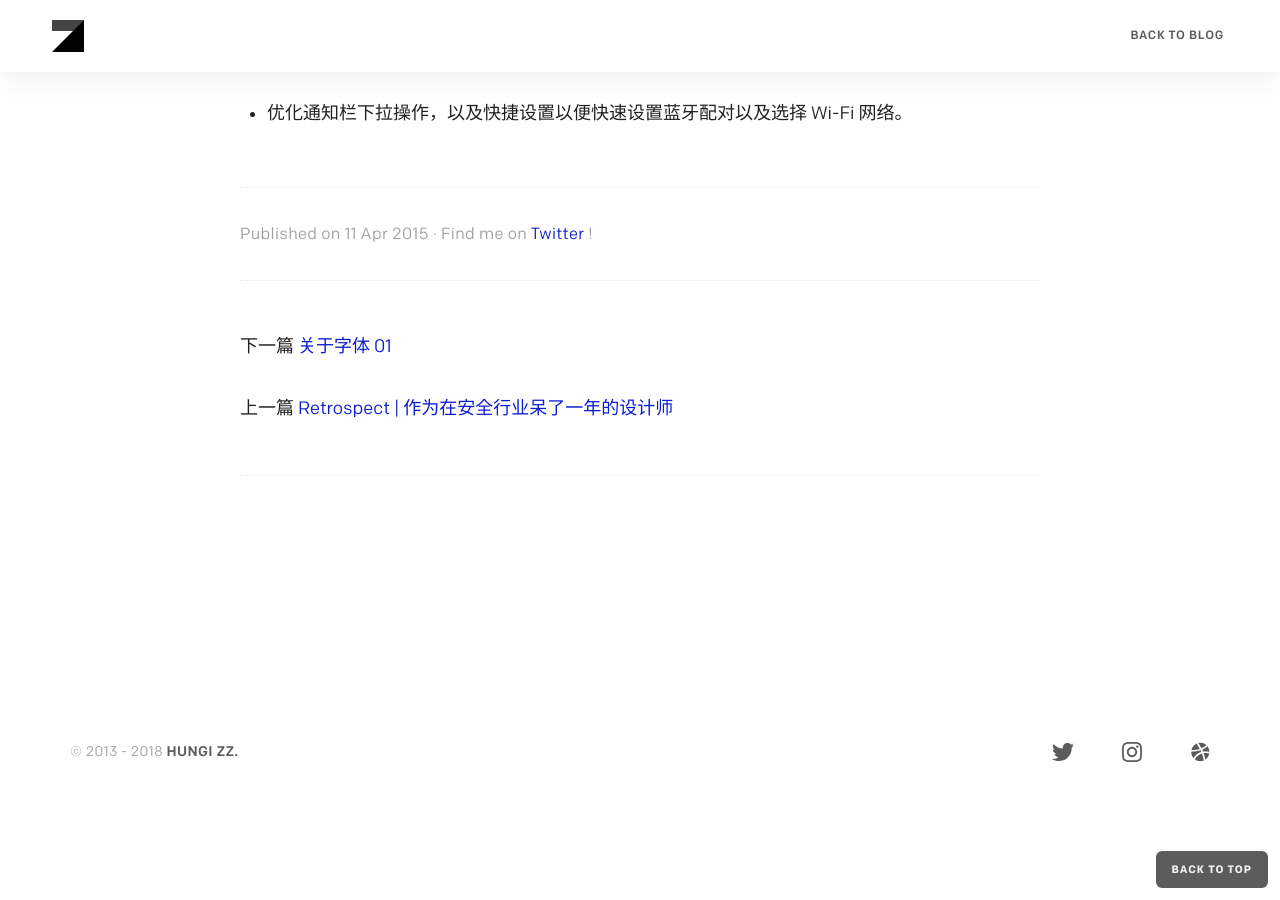
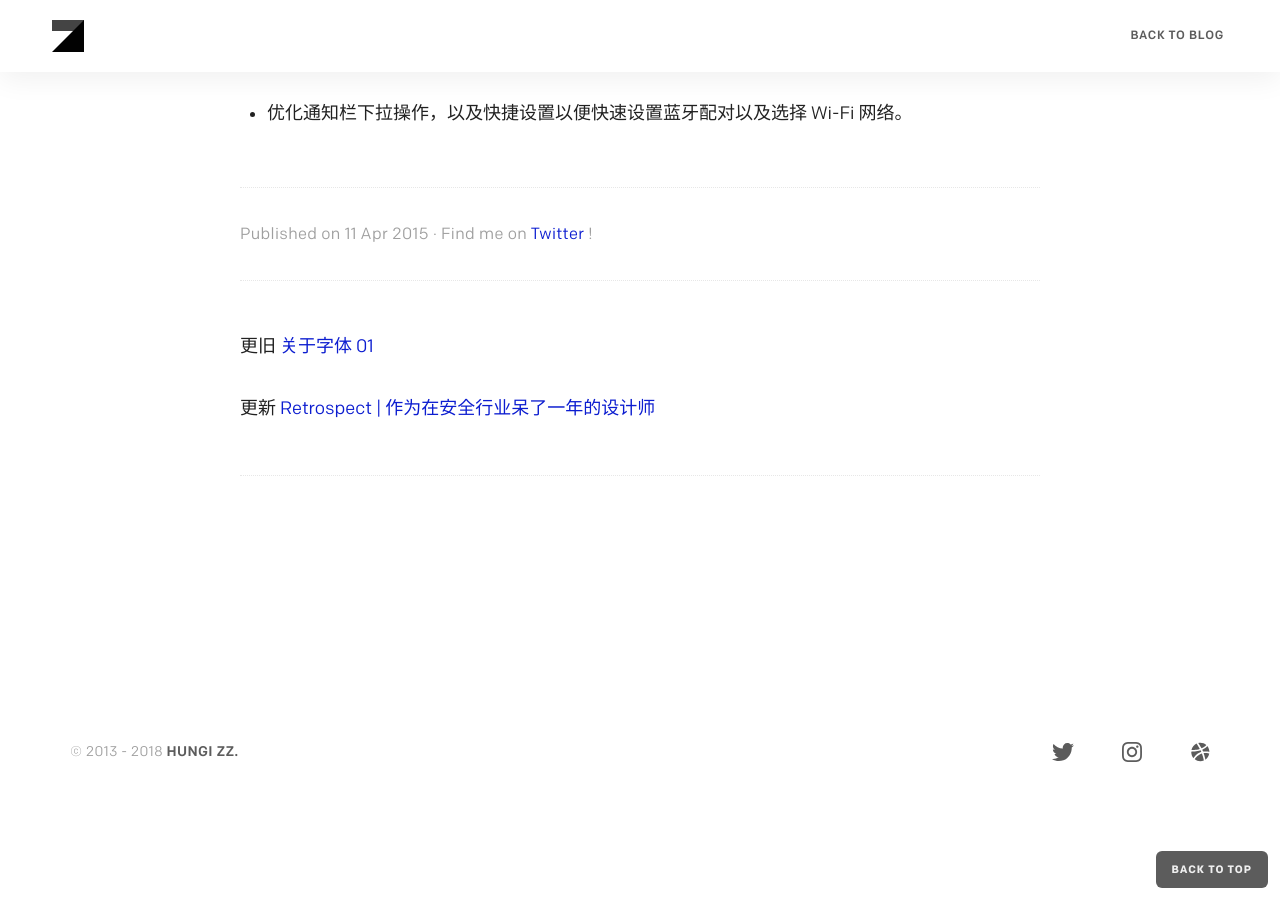
Before and after one commit to hominthesky/blog, a Jekyll site: the page built from _posts/2015-04-11-ios8.3-android5.1-update.md, in a window 1280 px wide and 900 px high, scrolled down 983 px. Built offline with Jekyll 4.4.1, drawn with Linux system fonts in a browser that asks for light colours; nearby versions of some CDN libraries; comment, search, counter and statistics services are not loaded.

Commit message:
Update post.html

```diff
--- a/_includes/post.html
+++ b/_includes/post.html
@@ -24,14 +24,14 @@
   <div class="post-recent">
     {% if page.next %}
     <p>
-      下一篇
+      更旧
       <a href="{{ page.next.url | prepend: site.baseurl }}">{{
         page.next.title
       }}</a>
     </p>
     {% endif %} {% if page.previous %}
     <p>
-      上一篇
+      更新
       <a href="{{ page.previous.url | prepend: site.baseurl }}">{{
         page.previous.title
       }}</a>
```
